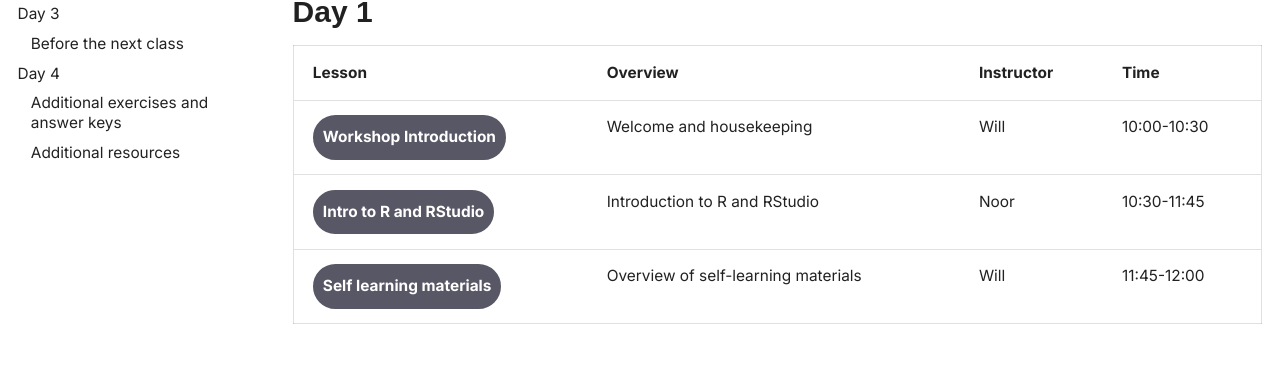
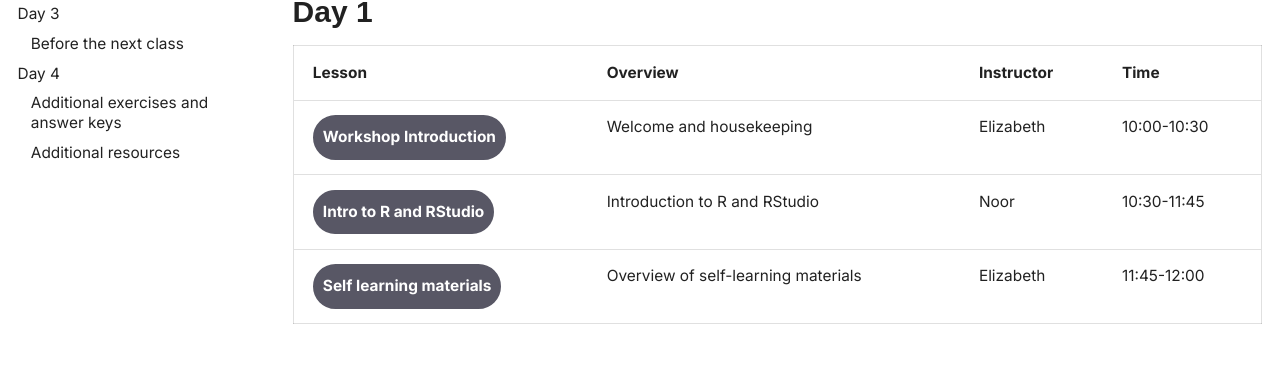
Before and after one commit to upendrabhattarai/Intro-to-R-mkdocs, an MkDocs documentation site: the page built from docs/Workshop_Schedule.md, in a window 1280 px wide and 900 px high. Shown: the part 316-687 px from the top of the window. Built offline with MkDocs 1.6.1 and Material for MkDocs 9.7.7, drawn with Linux system fonts in a browser that asks for light colours; comment, search, counter and statistics services are not loaded.

Commit message:
Update teaching assignments for 10/8/24

```diff
--- a/docs/Workshop_Schedule.md
+++ b/docs/Workshop_Schedule.md
@@ -14,9 +14,9 @@
 
 | **Lesson**                                        | **Overview** | **Instructor** | **Time** |
 |:---------------------------------------------------|:-------------|:-------------|:-------------|
-|[Workshop Introduction](./day_1/D1.1_intro_to_R_workshop_all.pdf){ .md-button .md-button--primary} | Welcome and housekeeping | Will | 10:00-10:30 |
+|[Workshop Introduction](./day_1/D1.1_intro_to_R_workshop_all.pdf){ .md-button .md-button--primary} | Welcome and housekeeping | Elizabeth | 10:00-10:30 |
 |[Intro to R and RStudio](./day_1/D1.2_introR-R-and-RStudio.md){ .md-button .md-button--primary} | Introduction to R and RStudio| Noor | 10:30-11:45 |
-|[Self learning materials](#){ .md-button .md-button--primary} |Overview of self-learning materials | Will | 11:45-12:00 |
+|[Self learning materials](#){ .md-button .md-button--primary} |Overview of self-learning materials | Elizabeth | 11:45-12:00 |
 
 </div>
 
```
